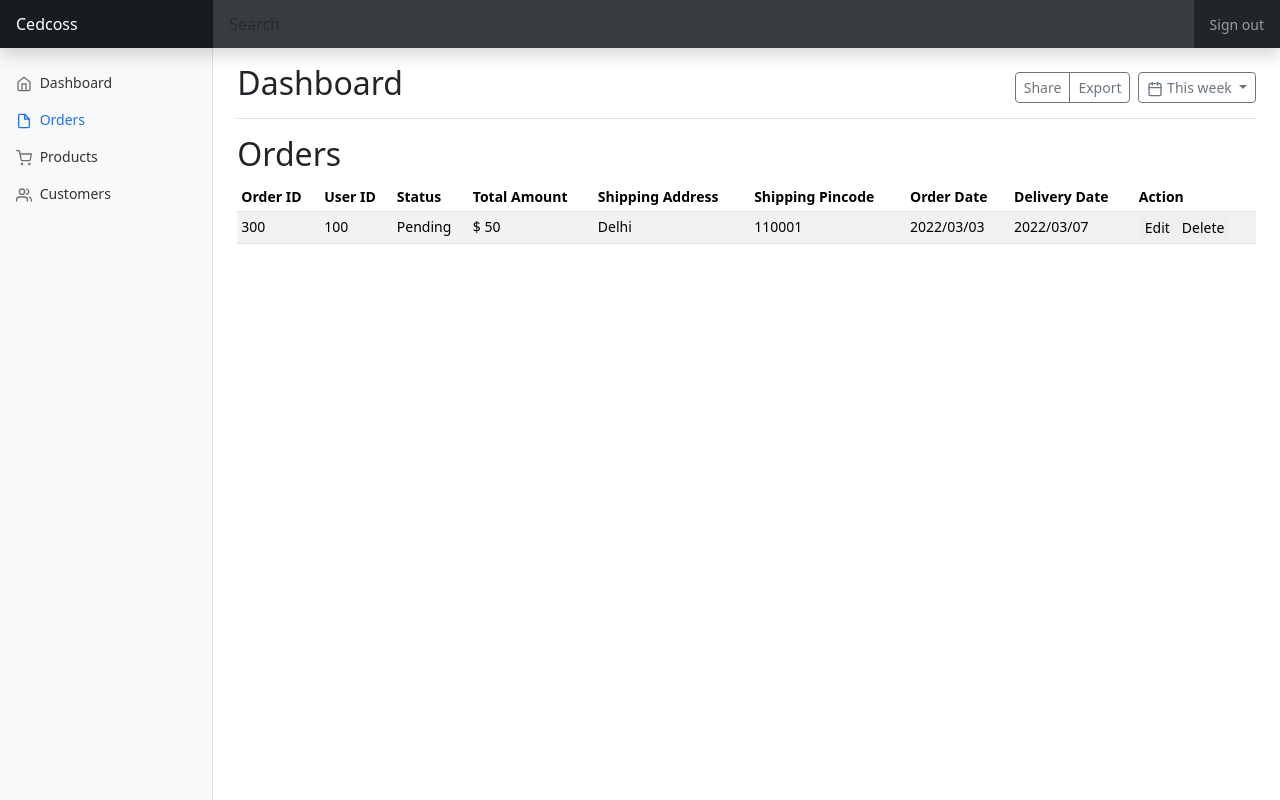
After one commit to VikasRathore16/Store, a PHP site: page /templates/orders.php in a window 1280 px wide. The commit adds this page. Run offline with PHP 8.4, Linux system fonts and the light colour scheme; some libraries are stand-ins or nearby versions.

Commit message:
adding Dashboard , orders, Customers , Products Page

```diff
--- /dev/null
+++ b/src/js/dashboard.js
@@ -0,0 +1,53 @@
+/* globals Chart:false, feather:false */
+
+(function () {
+    'use strict'
+
+    feather.replace({ 'aria-hidden': 'true' })
+
+    // Graphs
+    var ctx = document.getElementById('myChart')
+    // eslint-disable-next-line no-unused-vars
+    var myChart = new Chart(ctx, {
+      type: 'line',
+      data: {
+        labels: [
+          'Sunday',
+          'Monday',
+          'Tuesday',
+          'Wednesday',
+          'Thursday',
+          'Friday',
+          'Saturday'
+        ],
+        datasets: [{
+          data: [
+            15339,
+            21345,
+            18483,
+            24003,
+            23489,
+            24092,
+            12034
+          ],
+          lineTension: 0,
+          backgroundColor: 'transparent',
+          borderColor: '#007bff',
+          borderWidth: 4,
+          pointBackgroundColor: '#007bff'
+        }]
+      },
+      options: {
+        scales: {
+          yAxes: [{
+            ticks: {
+              beginAtZero: false
+            }
+          }]
+        },
+        legend: {
+          display: false
+        }
+      }
+    })
+  })()
--- a/src/templates/Blog.html
+++ b/src/templates/Blog.php
@@ -54,7 +54,7 @@
                             <path d="M21 21l-5.2-5.2" />
                         </svg>
                     </a>
-                    <a class="btn btn-sm btn-outline-secondary" href="../templates/Signup.html">Sign up</a>
+                    <a class="btn btn-sm btn-outline-secondary" href="../templates/Signup.php">Sign up</a>
                 </div>
             </div>
         </header>
--- /dev/null
+++ b/src/templates/orders.php
@@ -0,0 +1,146 @@
+
+<!doctype html>
+<html lang="en">
+  <head>
+    <title>Dashboard</title>
+    <meta charset="utf-8" />
+    <meta content="width=device-width; initial-scale=1.0; maximum-scale=1.0; user-scalable=0;" name="viewport" />
+    <meta name="viewport" content="width=device-width" />
+
+    <link rel="stylesheet" href="../node_modules/bootstrap/dist/css/bootstrap.min.css" />
+    <script src="https://ajax.googleapis.com/ajax/libs/jquery/3.5.1/jquery.min.js"></script>
+    <script src="../node_modules/bootstrap/dist/js/bootstrap.min.js"></script>
+<meta name="theme-color" content="#7952b3">
+
+
+    <style>
+      .bd-placeholder-img {
+        font-size: 1.125rem;
+        text-anchor: middle;
+        -webkit-user-select: none;
+        -moz-user-select: none;
+        user-select: none;
+      }
+
+      @media (min-width: 768px) {
+        .bd-placeholder-img-lg {
+          font-size: 3.5rem;
+        }
+      }
+    </style>
+
+
+    <!-- Custom styles for this template -->
+    <link href="../css/dashboard.css" rel="stylesheet">
+  </head>
+  <body>
+
+<header class="navbar navbar-dark sticky-top bg-dark flex-md-nowrap p-0 shadow">
+  <a class="navbar-brand col-md-3 col-lg-2 me-0 px-3" href="#">Cedcoss</a>
+  <button class="navbar-toggler position-absolute d-md-none collapsed" type="button" data-bs-toggle="collapse" data-bs-target="#sidebarMenu" aria-controls="sidebarMenu" aria-expanded="false" aria-label="Toggle navigation">
+    <span class="navbar-toggler-icon"></span>
+  </button>
+  <input class="form-control form-control-dark w-100" type="text" placeholder="Search" aria-label="Search">
+  <div class="navbar-nav">
+    <div class="nav-item text-nowrap">
+      <a class="nav-link px-3" href="Signout.php">Sign out</a>
+    </div>
+  </div>
+</header>
+
+<div class="container-fluid">
+  <div class="row">
+    <nav id="sidebarMenu" class="col-md-3 col-lg-2 d-md-block bg-light sidebar collapse">
+      <div class="position-sticky pt-3">
+        <ul class="nav flex-column">
+          <li class="nav-item">
+            <a class="nav-link" aria-current="page" href="dashboard.php">
+              <span data-feather="home"></span>
+              Dashboard
+            </a>
+          </li>
+          <li class="nav-item">
+            <a class="nav-link active" href="orders.php">
+              <span data-feather="file"></span>
+              Orders
+            </a>
+          </li>
+          <li class="nav-item">
+            <a class="nav-link" href="Products.php">
+              <span data-feather="shopping-cart"></span>
+              Products
+            </a>
+          </li>
+          <li class="nav-item">
+            <a class="nav-link" href="Customers.php">
+              <span data-feather="users"></span>
+              Customers
+            </a>
+          </li>
+
+        </ul>
+
+
+      </div>
+    </nav>
+
+
+    <main class="col-md-9 ms-sm-auto col-lg-10 px-md-4">
+      <div class="d-flex justify-content-between flex-wrap flex-md-nowrap align-items-center pt-3 pb-2 mb-3 border-bottom">
+        <h1 class="h2">Dashboard</h1>
+        <div class="btn-toolbar mb-2 mb-md-0">
+          <div class="btn-group me-2">
+            <button type="button" class="btn btn-sm btn-outline-secondary">Share</button>
+            <button type="button" class="btn btn-sm btn-outline-secondary">Export</button>
+          </div>
+          <button type="button" class="btn btn-sm btn-outline-secondary dropdown-toggle">
+            <span data-feather="calendar"></span>
+            This week
+          </button>
+        </div>
+      </div>
+
+      <!-- <canvas class="my-4 w-100" id="myChart" width="900" height="380"></canvas> -->
+
+      <h2>Orders</h2>
+      <div class="table-responsive">
+        <table class="table table-striped table-sm">
+          <thead>
+            <tr>
+              <th scope="col">Order ID</th>
+              <th scope="col">User ID</th>
+              <th scope="col">Status</th>
+              <th scope="col">Total Amount</th>
+              <th scope="col">Shipping Address</th>
+              <th scope="col">Shipping Pincode</th>
+              <th scope="col">Order Date</th>
+              <th scope="col">Delivery Date</th>
+              <th scope="col">Action</th>
+            </tr>
+          </thead>
+          <tbody>
+            <tr>
+              <td>300</td>
+              <td>100</td>
+              <td>Pending</td>
+              <td>$ 50</td>
+              <td>Delhi</td>
+              <td>110001</td>
+              <td>2022/03/03</td>
+              <td>2022/03/07</td>
+              <td><button class="border-0">Edit </button><button class="border-0">Delete</button> </td>
+            </tr>
+          </tbody>
+        </table>
+      </div>
+    </main>
+
+</div>
+</div>
+
+
+    <script src="/docs/5.0/dist/js/bootstrap.bundle.min.js" integrity="sha384-MrcW6ZMFYlzcLA8Nl+NtUVF0sA7MsXsP1UyJoMp4YLEuNSfAP+JcXn/tWtIaxVXM" crossorigin="anonymous"></script>
+
+      <script src="https://cdn.jsdelivr.net/npm/feather-icons@4.28.0/dist/feather.min.js" integrity="sha384-uO3SXW5IuS1ZpFPKugNNWqTZRRglnUJK6UAZ/gxOX80nxEkN9NcGZTftn6RzhGWE" crossorigin="anonymous"></script><script src="https://cdn.jsdelivr.net/npm/chart.js@2.9.4/dist/Chart.min.js" integrity="sha384-zNy6FEbO50N+Cg5wap8IKA4M/ZnLJgzc6w2NqACZaK0u0FXfOWRRJOnQtpZun8ha" crossorigin="anonymous"></script><script src="../js/dashboard.js"></script>
+  </body>
+</html>
```
Also changed, not shown: src/index.php (renamed from src/index.html, +4 -4 lines), src/templates/Customers.php (added, +147 -0 lines), src/templates/Products.php (added, +144 -0 lines), src/templates/dashboard.php (renamed from src/templates/dashboard.html, +21 -62 lines), src/templates/Signout.php (added), src/templates/Signup.php (renamed from src/templates/Signup.html), src/templates/login.php (renamed from src/templates/login.html).
